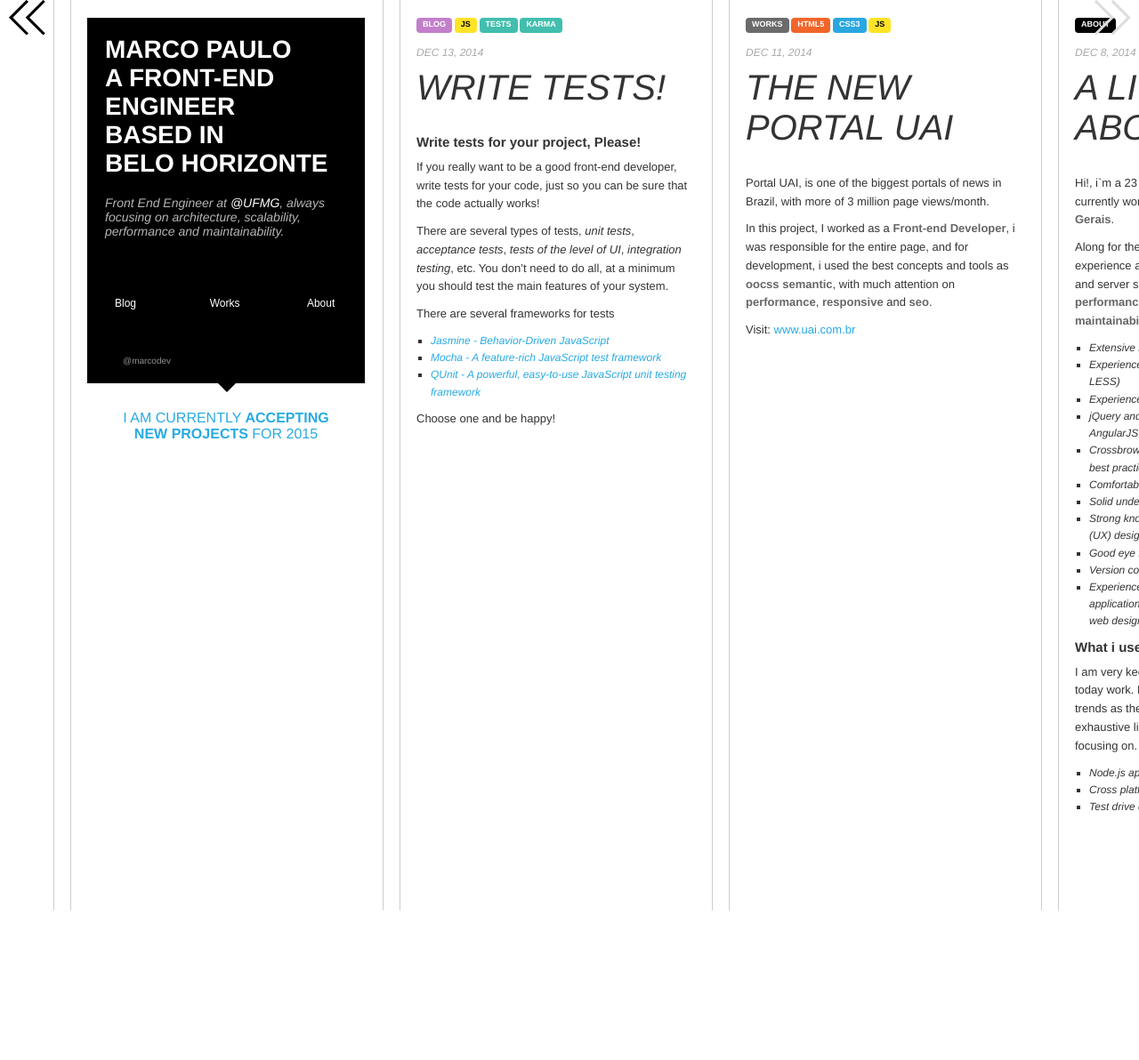
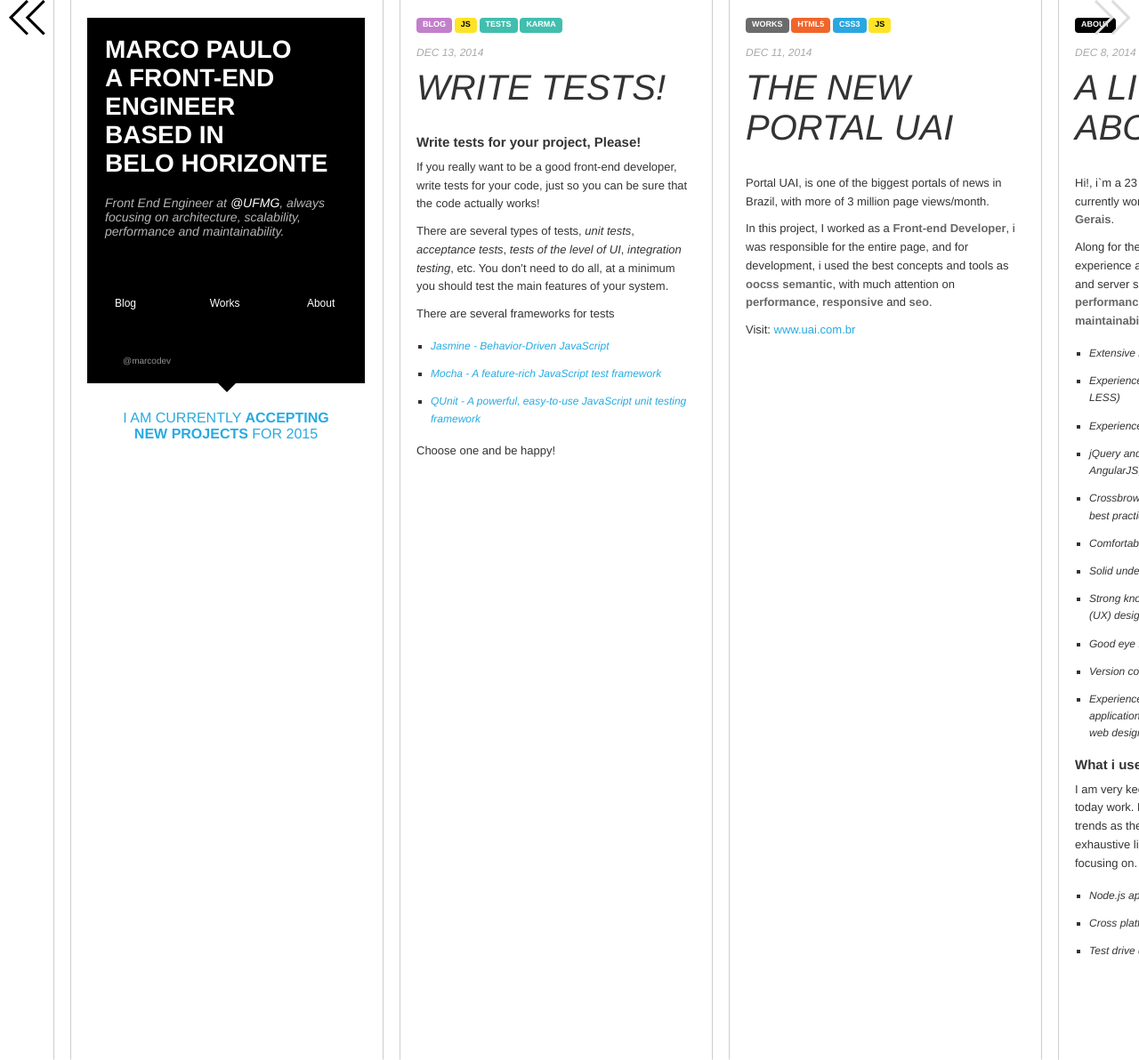
Before and after one commit to devmarco/devmarco.github.io, a Jekyll site: the page built from index.html, in a window 1280 px wide. Shown: the whole page at 89% size. Built offline with Jekyll 4.4.1, drawn with Linux system fonts in a browser that asks for light colours; comment, search, counter and statistics services are not loaded; before the commit the page ends 1024 px from its top, so only the background shows below that.

Commit message:
Fix touch spaces in links

```diff
--- a/_sass/partials/_posts.scss
+++ b/_sass/partials/_posts.scss
@@ -34,7 +34,12 @@
         list-style-type: square;
 
         li {
+            padding: 0.5em 0;
             @extend %f12;
+
+            @include breakpoint(up-to-xs) {
+                padding: 1em 0;
+            }
         }
     }
     li {
```
